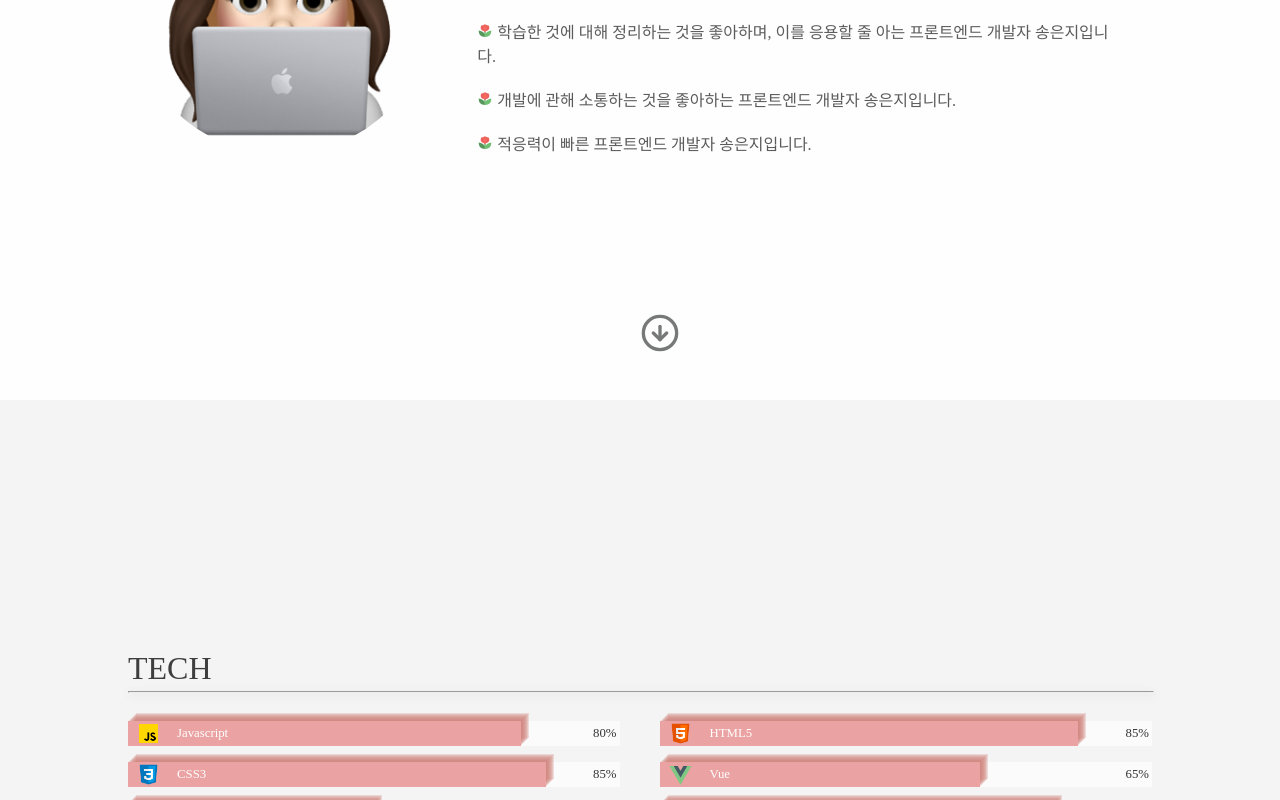
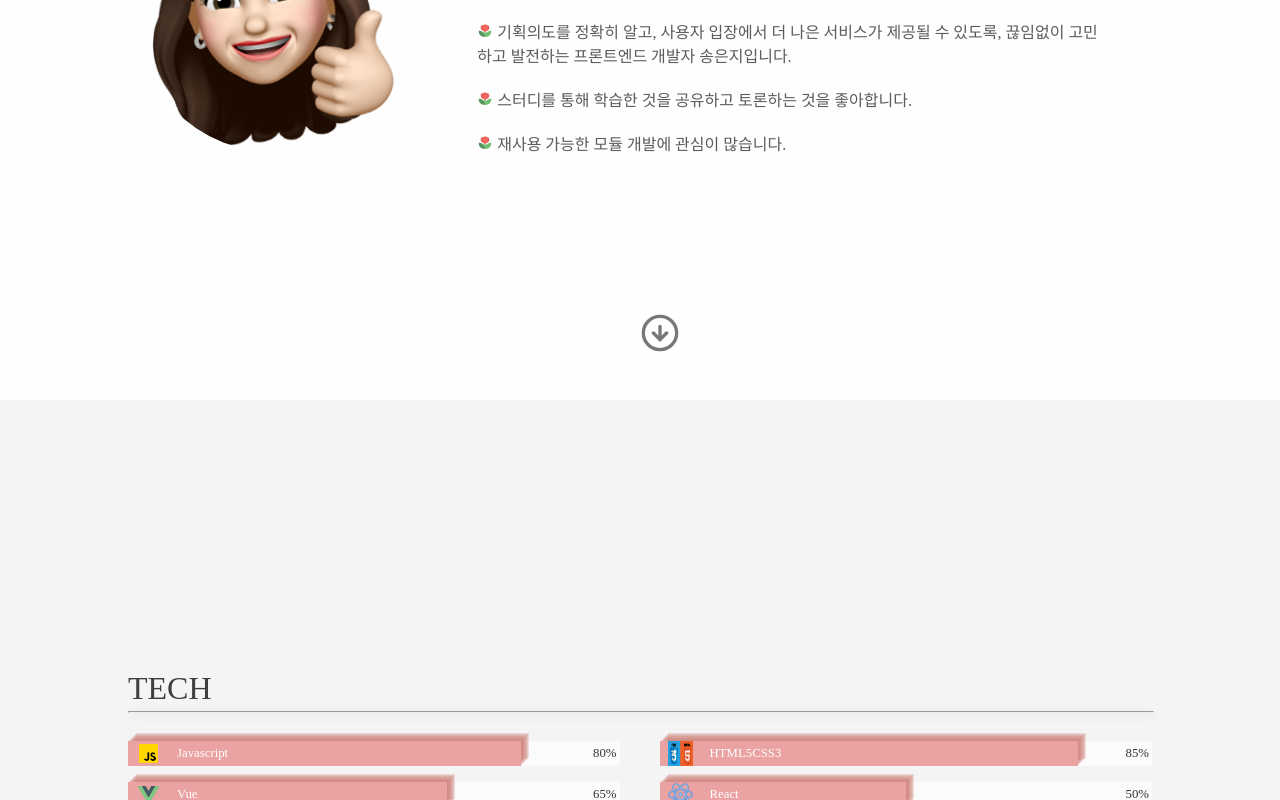
Before and after one commit to songji1165/resume-site, a React (Create React App) app: page / in a window 1280 px wide. Shown: the part 400-1200 px from the top of the page. Built offline with nearby package versions, Linux system fonts and the light colour scheme; a web font is replaced by a local one.

Commit message:
Tech Summary 추가

```diff
--- a/src/assets/index.js
+++ b/src/assets/index.js
@@ -10,6 +10,7 @@ import PHP from './img/PHP.png';
 import SQL from './img/SQL.png';
 import Git from './img/Git.png';
 import MarkDown from './img/MarkDown.png';
+import HTML5CSS3 from './img/html5css3.png';
 
 //UserEmoji
 import EunjiEmoji1 from './img/eunji1.png';
@@ -33,6 +34,7 @@ const imgArr = {
     SQL,
     Git,
     MarkDown,
+    HTML5CSS3,
     EunjiEmoji1,
     EunjiEmoji2,
     background,
--- a/src/components/Intro.js
+++ b/src/components/Intro.js
@@ -120,14 +120,14 @@ const Intro = ({ intro, refProp, author, downScroll }) => {
               <S.ImgSpan>
                 <img
                   className="img"
-                  src={imgArr.EunjiEmoji2}
+                  src={imgArr.EunjiEmoji1}
                   alt="AuthorIcon"
                 />
               </S.ImgSpan>
             </S.IntroWrap>
             <S.IntroWrap>
               <S.H1>
-                Hi. I'm <span className="strong">{author}</span>
+                Hello. I'm <span className="strong">{author}</span>
               </S.H1>
               {intro.map((data, idx) => {
                 return (
--- a/src/components/Tech.js
+++ b/src/components/Tech.js
@@ -21,10 +21,15 @@ const S = {
     margin: 8px 0;
     flex: 0 0 48%;
     background: #ffffffa8;
+    cursor: pointer;
     position: relative;
 
     @media (max-width: 860px) {
       flex: 0 0 100%;
+    }
+
+    &:hover .summary {
+      display: block;
     }
   `,
   Score: styled.span`
@@ -41,6 +46,7 @@ const S = {
     transition: 1s;
     perspective: 100px;
     background: #eaa2a2;
+    position: relative;
     box-shadow: 1px -1px #cb817a42, 2px -2px #cb817a42, 3px -3px #cb817a42,
       4px -4px #cb817a42, 5px -5px #cb817a42, 6px -6px #cb817a42,
       7px -7px #cb817a42, 8px -8px #cb817a42;
@@ -55,27 +61,50 @@ const S = {
     float: ${(props) => (props.float ? props.float : "none")};
     color: #fff;
   `,
+  SummaryP: styled.div`
+    background: #78abbcd9;
+    position: absolute;
+    left: 0;
+    z-index: 10;
+    border-radius: 10px;
+    font-weight: 500;
+    padding: 5px 5px 5px 1.5rem;
+    font-size: 0.8rem;
+    line-height: 1rem;
+    display: none;
+
+    & .list {
+      list-style: disc;
+    }
+  `,
 };
 
 const Tech = ({ tech, refProp }) => {
-  const FnMakeGraphTemplate = (score, skill, idx) => {
+  const FnMakeGraphTemplate = (item, idx) => {
+    const { score, Lang, summary } = item;
+
     return (
       <S.Li key={idx}>
         <S.Graph {...useScrollGraph(score)}>
           <S.Span>
-            <img
-              src={imgArr[skill]}
-              width="25"
-              height="25"
-              alt={imgArr[skill]}
-            />
+            <img src={imgArr[Lang]} width="25" height="25" alt={imgArr[Lang]} />
           </S.Span>
           <S.Span size="0.8" className="skillName">
-            {" "}
-            {skill}
+            {Lang}
           </S.Span>
         </S.Graph>
         <S.Score {...useScrollFadeIn("right", 1, 1)}>{score}%</S.Score>
+        <S.SummaryP className="summary">
+          <ul>
+            {summary.map((list, idx) => {
+              return (
+                <li key={idx} className="list">
+                  {list}
+                </li>
+              );
+            })}
+          </ul>
+        </S.SummaryP>
       </S.Li>
     );
   };
@@ -89,9 +118,7 @@ const Tech = ({ tech, refProp }) => {
             <Box.HR />
             <div>
               <S.Ul>
-                {tech.map((item, idx) =>
-                  FnMakeGraphTemplate(item.score, item.Lang, idx)
-                )}
+                {tech.map((item, idx) => FnMakeGraphTemplate(item, idx))}
               </S.Ul>
             </div>
           </Box.DivItem>
--- a/src/data/PersonalData.json
+++ b/src/data/PersonalData.json
@@ -28,65 +28,85 @@
     { "icon": "Phone", "title": "Phone", "link": "", "alt": "" }
   ],
   "Intro": [
-    "학습한 것에 대해 정리하는 것을 좋아하며, 이를 응용할 줄 아는 프론트엔드 개발자 송은지입니다.",
-    "개발에 관해 소통하는 것을 좋아하는 프론트엔드 개발자 송은지입니다.",
-    "적응력이 빠른 프론트엔드 개발자 송은지입니다."
+    "기획의도를 정확히 알고, 사용자 입장에서 더 나은 서비스가 제공될 수 있도록, 끊임없이 고민하고 발전하는 프론트엔드 개발자 송은지입니다.",
+    "스터디를 통해 학습한 것을 공유하고 토론하는 것을 좋아합니다.",
+    "재사용 가능한 모듈 개발에 관심이 많습니다."
   ],
   "Tech": [
     {
       "Lang": "Javascript",
       "score": "80",
-      "summary": "ES6에 대해 이해하고, 활용하고 있으며, 동기와 비동기, prototype 및 객체지향인 점을 이용해 객체를 활용해서 만들 수 있습니다."
+      "summary": [
+        "ES6에 대해 이해하고, 활용할 줄 압니다.",
+        "동기와 비동기, prototype에 대해 이해하고 응용할 줄 압니다.",
+        "Vanilla Javascript로 DOM API를 다루는데 능숙합니다."
+      ]
     },
     {
-      "Lang": "HTML5",
+      "Lang": "HTML5CSS3",
       "score": "85",
-      "summary": "시맨틱태그와 SEO에 대해 이해하고 활용하고 있습니다."
-    },
-    {
-      "Lang": "CSS3",
-      "score": "85",
-      "summary": "반응형 및 애니메이션 활용까지 표현 할 수 있습니다."
+      "summary": [
+        "HTML5의 구조적 시맨틱 태그를 이해하고 있습니다.",
+        "크로스브라우징에 대해 이해하고, 지원할 줄 압니다.",
+        "CSS의 inline과 Block의 차이를 알고, 스타일을 다루는데 능숙합니다.",
+        "grid, flexbox를 활용하여 효과적으로 화면을 구성할 수 있습니다."
+      ]
     },
     {
       "Lang": "Vue",
       "score": "65",
-      "summary": ""
+      "summary": [
+          "Vue의 라이프사이클을 이해하고 있습니다.",
+          "Component 단위 작업을 통해, 재사용성과 유지보수성을 높일 수 있습니다."
+        ]
     },
     {
       "Lang": "React",
       "score": "50",
-      "summary": ""
+      "summary": [
+          "React의 라이프사이클을 이해하고 있습니다.",
+          "Class Component와 Function Component의 차이를 알고 활용할 줄 압니다.",
+          "Class Component의 상태관리를 Function Component에서 hook으로 변경할 줄 알고, 이를 활용할 수 있습니다.",
+          "Custom hook 개발에 관심이 많고, 활용하고 있습니다."
+        ]
     },
     {
       "Lang": "Jquery",
       "score": "80",
-      "summary": ""
+      "summary": [
+          "Jquery를 통한 DOM 조작에 능숙하고, 서비스하고자하는 웹 구현에 능숙합니다."
+        ]
     },
     {
       "Lang": "PHP",
-      "score": "55",
-      "summary": "PHP 라이브러리(CI)를 다를 줄 알고, PHP 코드를 해석하고 응용할 수 있습니다."
+      "score": "50",
+      "summary": [
+          "PHP 라이브러리(CI)를 구조를 이해하고 다를 줄 압니다.",
+          "PHP 문법를 해석하고, 응용할 수 있습니다."
+        ]
     },
     {
       "Lang": "Node",
-      "score": "45",
-      "summary": "express를 통해 서버를 띄울 수 있습니다."
+      "score": "40",
+      "summary": ["Express를 통해 서버를 띄울 수 있습니다."]
     },
     {
       "Lang": "SQL",
-      "score": "50",
-      "summary": "select, insert, delete, update에 대해 이해하고, 이를 통해 data를 찾을 수 있습니다."
+      "score": "30",
+      "summary": ["select, insert, delete, update에 대해 이해하고, 이를 통해 data를 찾을 수 있습니다."]
     },
     {
       "Lang": "Git",
       "score": "90",
-      "summary": "Git의 개념 및 흐름에 대해 이해하고, 사용하고 있습니다. (feat/origin 저장소, commit, push, pull, branch ... )"
+      "summary": [
+          "Git의 개념 및 흐름에 대해 이해하고, 능숙하게 다룰 줄 압니다. (feat/origin 저장소, commit, push, pull, branch ... )",
+        "Git Flow를 이용해 버전관리를 할 줄 압니다."
+        ]
     },
     {
       "Lang": "MarkDown",
       "score": "90",
-      "summary": "MarkDown을 통해 표현하고자 하는 것을 막힘없이 만들 수 있습니다."
+      "summary": ["MarkDown을 통해 표현하고자 하는 것을 막힘없이 만들 수 있습니다."]
     }
   ],
   "Careers": [
```
Also changed, not shown: src/assets/img/html5css3.png (added).
